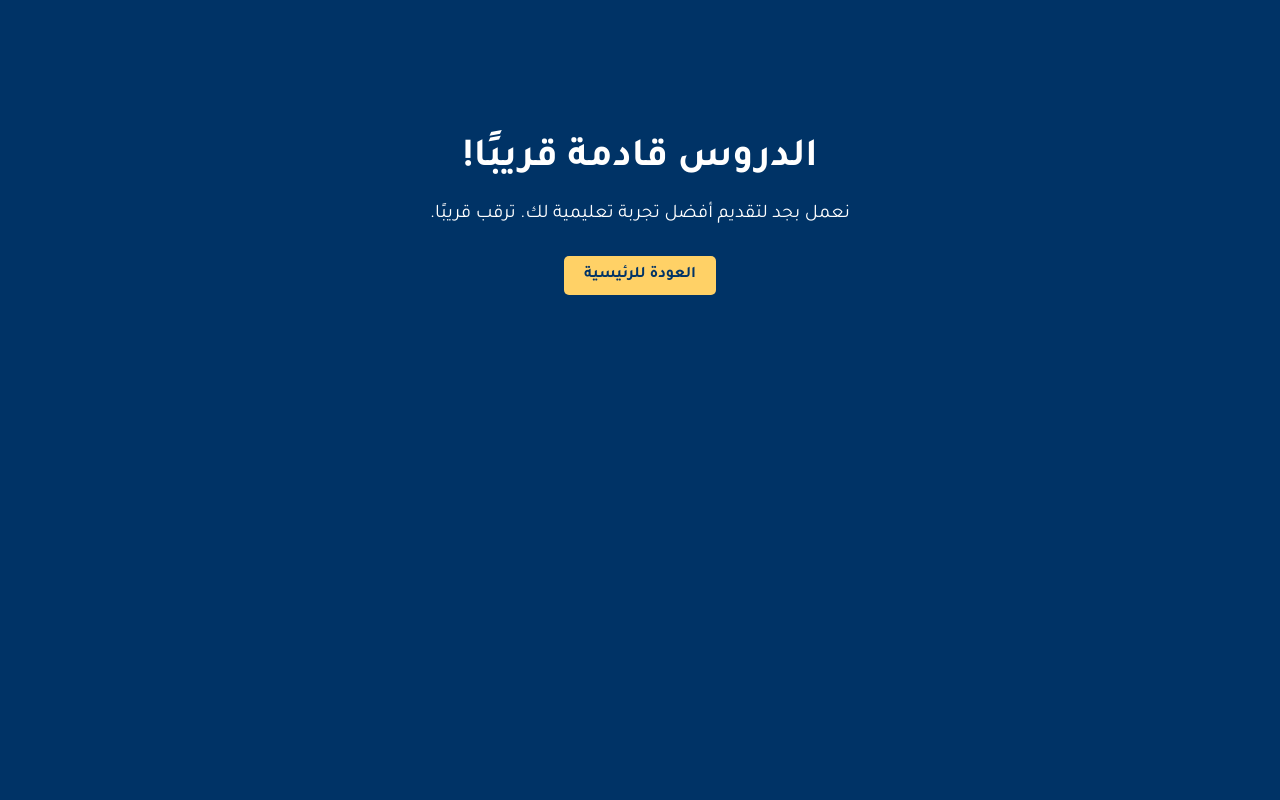
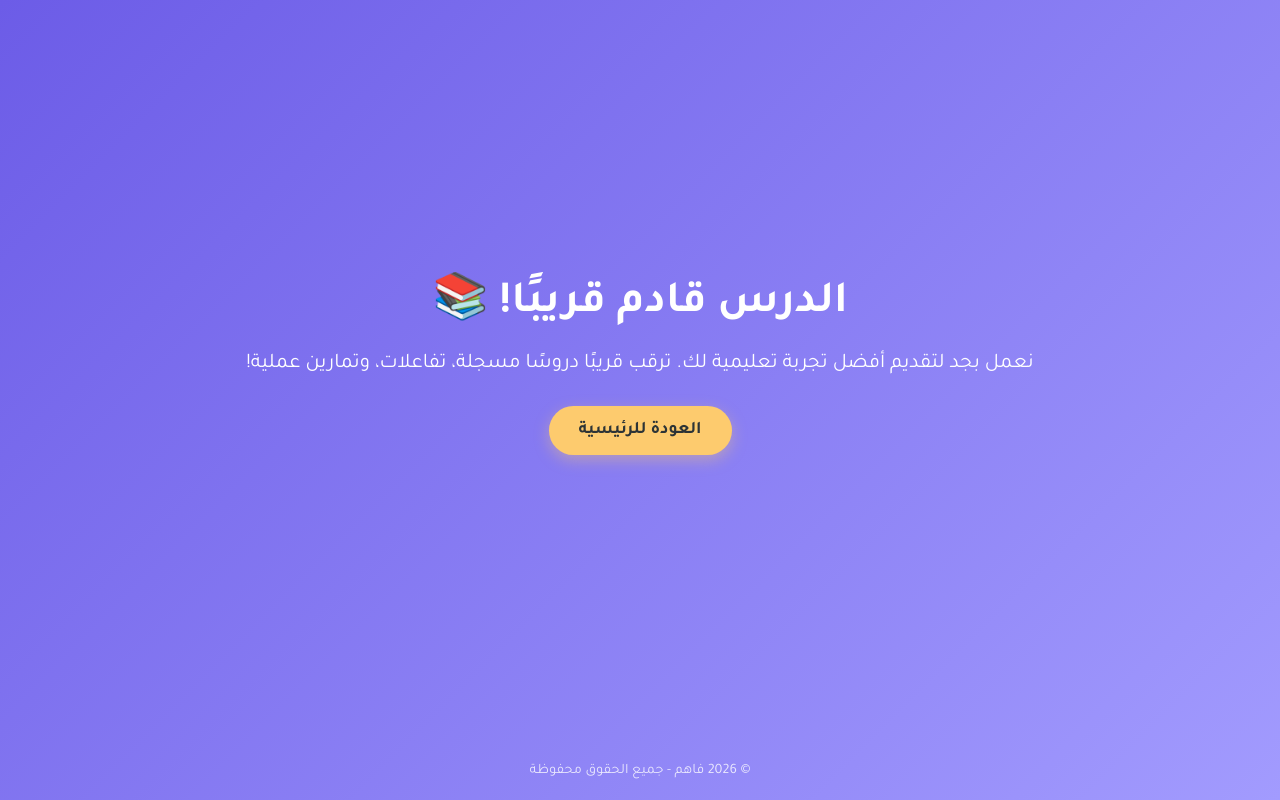
Before and after one commit to osamaelmahalawi/fa7m-platform, a plain HTML site: page lesson.html in a window 1280 px wide. Drawn offline with Linux system fonts and the light colour scheme.

Commit message:
lesson.html

```diff
--- a/lesson.html
+++ b/lesson.html
@@ -3,38 +3,102 @@
 <head>
   <meta charset="UTF-8" />
   <meta name="viewport" content="width=device-width, initial-scale=1.0"/>
-  <title>الدرس - فاهم</title>
-  <link href=" https://fonts.googleapis.com/css2?family=Tajawal:wght@400;700&display=swap" rel="stylesheet">
+  <title>الدرس قادم قريبًا - فاهم</title>
+  <!-- خط عربي -->
+  <link href="https://fonts.googleapis.com/css2?family=Tajawal:wght@400;700&display=swap" rel="stylesheet">
   <style>
+    /* Reset */
+    * {
+      margin: 0;
+      padding: 0;
+      box-sizing: border-box;
+    }
+
     body {
       font-family: 'Tajawal', sans-serif;
-      background: #003366;
+      background: linear-gradient(135deg, #6c5ce7 0%, #a29bfe 100%);
       color: white;
       text-align: center;
-      padding: 100px 20px;
+      min-height: 100vh;
+      display: flex;
+      flex-direction: column;
+      justify-content: center;
+      padding: 20px;
     }
+
+    .container {
+      max-width: 800px;
+      margin: auto;
+    }
+
     h1 {
-      font-size: 2.5rem;
+      font-size: 2.8rem;
       margin-bottom: 20px;
+      animation: fadeIn 1.5s ease-in-out;
     }
+
     p {
-      font-size: 1.2rem;
+      font-size: 1.3rem;
       margin-bottom: 30px;
+      opacity: 0;
+      animation: slideUp 1s ease-in-out 0.5s forwards;
     }
-    a {
+
+    .btn {
       display: inline-block;
-      padding: 10px 20px;
-      background: #ffd166;
-      color: #003366;
+      padding: 14px 30px;
+      background: #fdcb6e;
+      color: #2d3436;
       text-decoration: none;
-      border-radius: 5px;
       font-weight: bold;
+      border-radius: 50px;
+      font-size: 1.1rem;
+      box-shadow: 0 5px 15px rgba(253, 203, 110, 0.4);
+      transition: all 0.3s ease;
+      opacity: 0;
+      animation: slideUp 1s ease-in-out 0.8s forwards;
+    }
+
+    .btn:hover {
+      transform: translateY(-3px);
+      box-shadow: 0 8px 20px rgba(253, 203, 110, 0.6);
+    }
+
+    footer {
+      margin-top: 60px;
+      font-size: 0.9rem;
+      opacity: 0.8;
+    }
+
+    /* Animations */
+    @keyframes fadeIn {
+      from { opacity: 0; }
+      to { opacity: 1; }
+    }
+
+    @keyframes slideUp {
+      from {
+        opacity: 0;
+        transform: translateY(30px);
+      }
+      to {
+        opacity: 1;
+        transform: translateY(0);
+      }
     }
   </style>
 </head>
 <body>
-  <h1>الدروس قادمة قريبًا!</h1>
-  <p>نعمل بجد لتقديم أفضل تجربة تعليمية لك. ترقب قريبًا.</p>
-  <a href="index.html">العودة للرئيسية</a>
+
+  <div class="container">
+    <h1>الدرس قادم قريبًا! 📚</h1>
+    <p>نعمل بجد لتقديم أفضل تجربة تعليمية لك. ترقب قريبًا دروسًا مسجلة، تفاعلات، وتمارين عملية!</p>
+    <a href="index.html" class="btn">العودة للرئيسية</a>
+  </div>
+
+  <footer>
+    &copy; 2026 فاهم - جميع الحقوق محفوظة
+  </footer>
+
 </body>
 </html>
```
